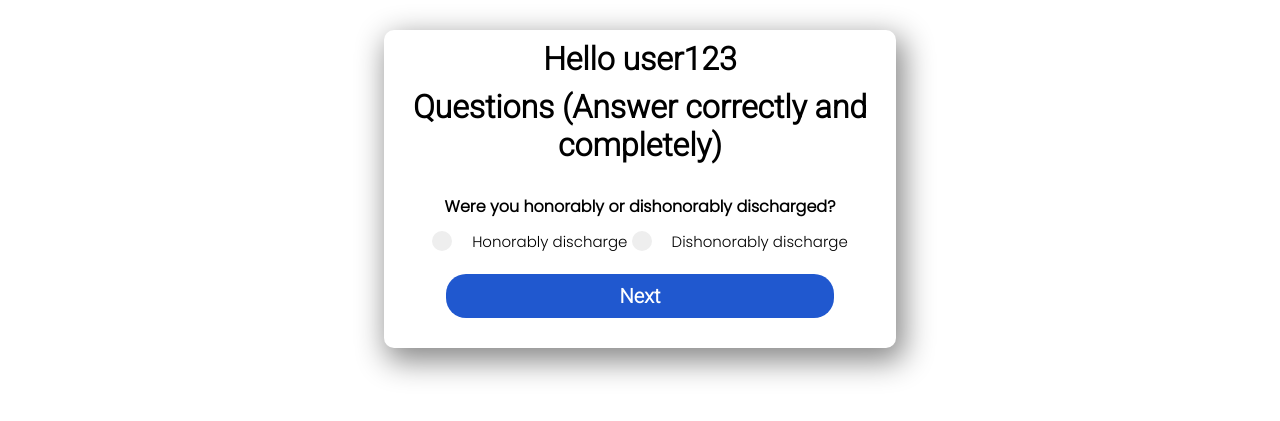
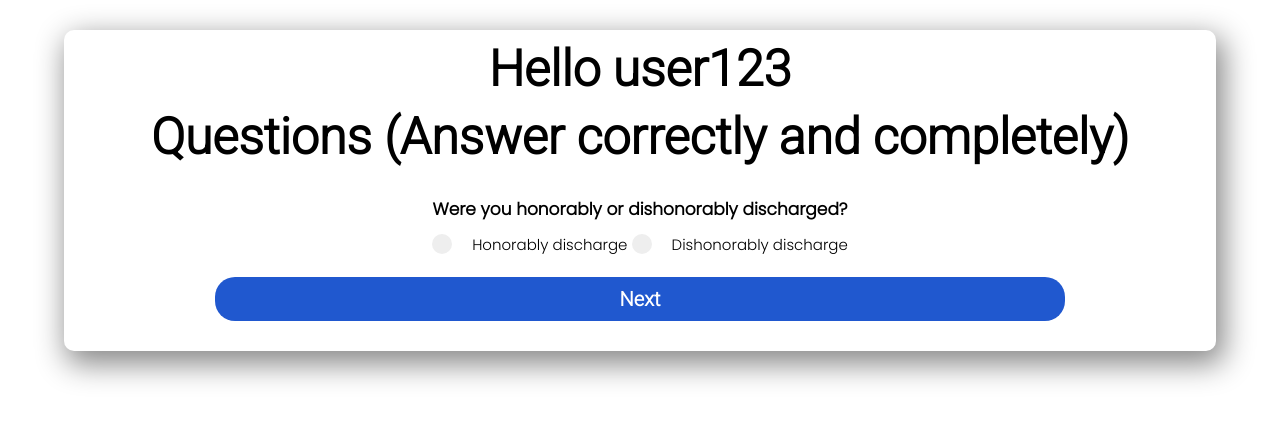
Before and after one commit to DRUMPADD/redBeachAdvisors, a Flask app: page / in a window 1280 px wide. Shown: the top 421 px of the page. Run offline with Flask 2, Linux system fonts and the light colour scheme.

Commit message:
Modficación a media queries

```diff
--- a/prueba_flask/static/styles.css
+++ b/prueba_flask/static/styles.css
@@ -42,7 +42,7 @@ body {
 }
 
 .container-questions {
-    animation: contQuestions 1s normal;
+    animation: animar 1s normal;
 }
 
 /* ?? Choose register way */
@@ -335,18 +335,38 @@ body {
 }
 
 
-@media screen and (max-width: 768px) {
+@media (max-width: 576px) {
     .container,
     .container-questions {
         width: 90%;
     }
+
+    .container-questions h1 {
+        font-size: 20px;
+    }
+
     .questionGroup > h2 {
+        font-size: 17px;
         text-align: justify;
     }
 }
 
+@media (min-width: 1000px) {
+    .container,
+    .container-questions {
+        width: 90%;
+    }
 
-@keyframes contQuestions{
+    .container-questions h1 {
+        font-size: 50px;
+    }
+    .questionGroup > h2 {
+        font-size: 17px;
+    }
+}
+
+
+@keyframes animar{
     50% {
         padding: 20px;
     }
```
Also changed, not shown: css/styles.css (+21 -1 lines).
